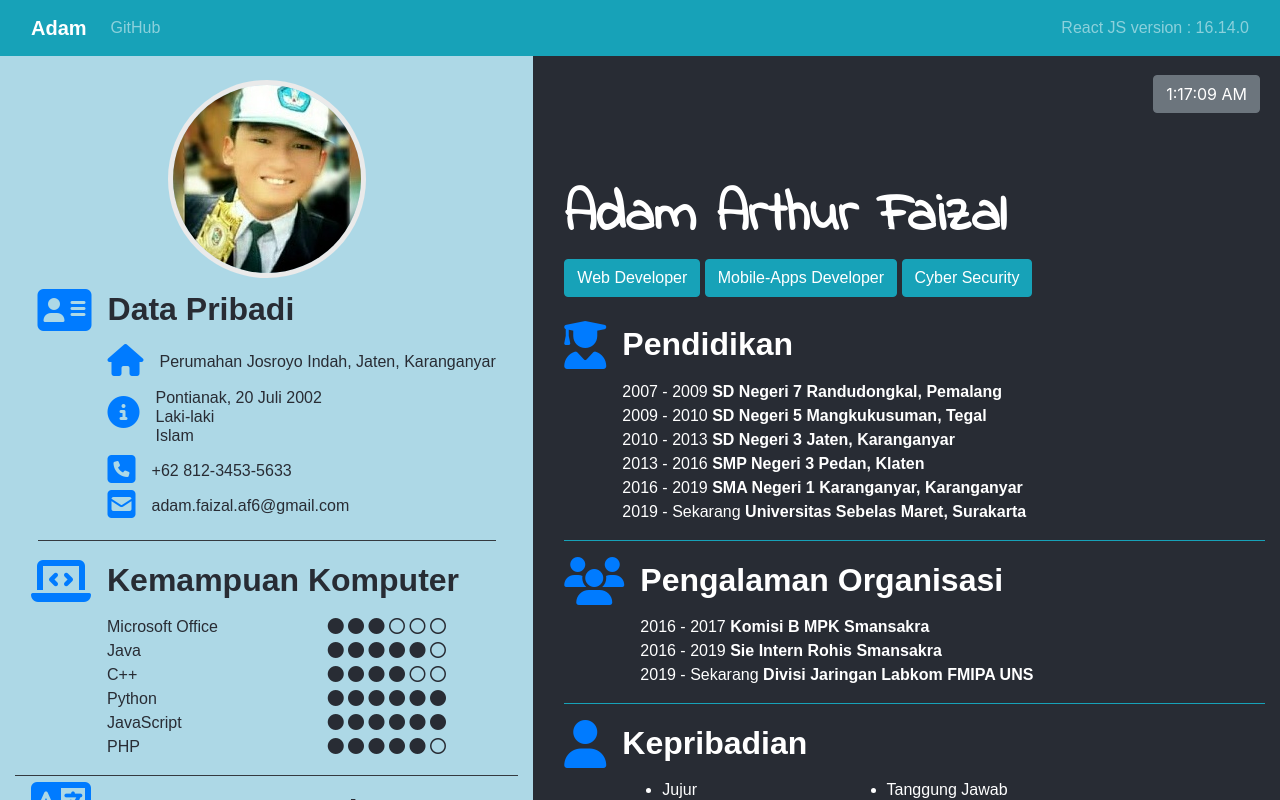
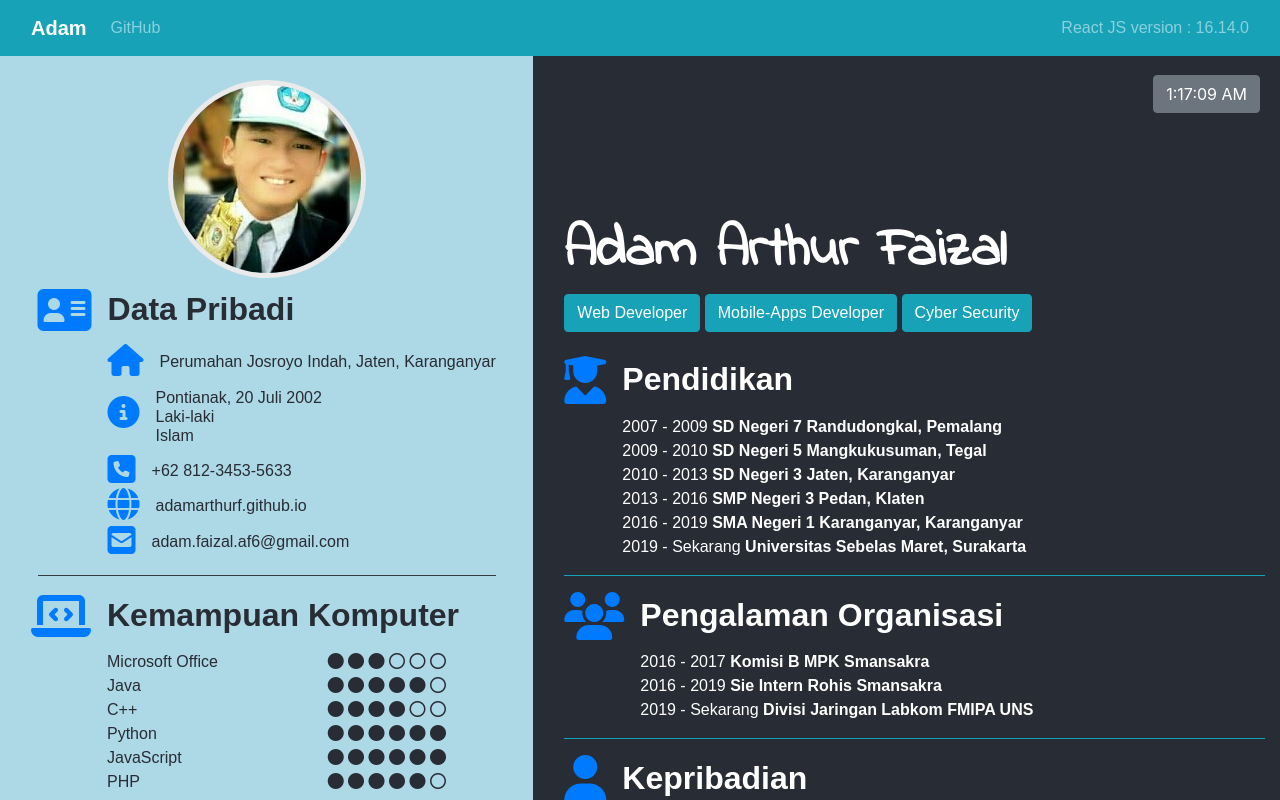
Before and after one commit to kucingtakucin/cv, a React (Create React App) app: page / in a window 1280 px wide. Shown: the top 800 px of the page. Built offline with nearby package versions, Linux system fonts and the light colour scheme; a web font is replaced by a local one.

Commit message:
Memodifikasi sedikit

```diff
--- a/public/index.html
+++ b/public/index.html
@@ -7,7 +7,7 @@
     <meta name="theme-color" content="#000000" />
     <meta
       name="description"
-      content="Web site created using create-react-app"
+      content="Adam Arthur Faizal's Curriculum Vitae. This website was created using create-react-app"
     />
     <link rel="apple-touch-icon" href="%PUBLIC_URL%/logo192.png" />
     <!--
@@ -24,7 +24,7 @@
       work correctly both with client-side routing and a non-root public URL.
       Learn how to configure a non-root public URL by running `npm run build`.
     -->
-    <title>React App</title>
+    <title>React App | Adam Arthur Faizal's Curriculum Vitae</title>
     <script src="https://kit.fontawesome.com/89b8d40e86.js" crossorigin="anonymous"></script>
   </head>
   <body>
--- a/src/component/AppHeader.jsx
+++ b/src/component/AppHeader.jsx
@@ -61,6 +61,17 @@ class AppHeader extends Component {
                                                 </Media>
                                             </Media>
                                         </Media>
+                                        <Media>
+                                            <Media left href="#">
+                                                {/*<Media object data-src="holder.js/64x64" alt="Generic placeholder image" />*/}
+                                                <i className="fas fa-globe fa-2x mr-3"/>
+                                            </Media>
+                                            <Media body>
+                                                <Media heading className="mt-2">
+                                                    <h6 className="mb-0">adamarthurf.github.io</h6>
+                                                </Media>
+                                            </Media>
+                                        </Media>
                                         <Media className="mb-3">
                                             <Media left href="#">
                                                 {/*<Media object data-src="holder.js/64x64" alt="Generic placeholder image" />*/}
```
Also changed, not shown: src/App.js (+5 -5 lines), 22 other files (tests, documents, lock files or other folders).
